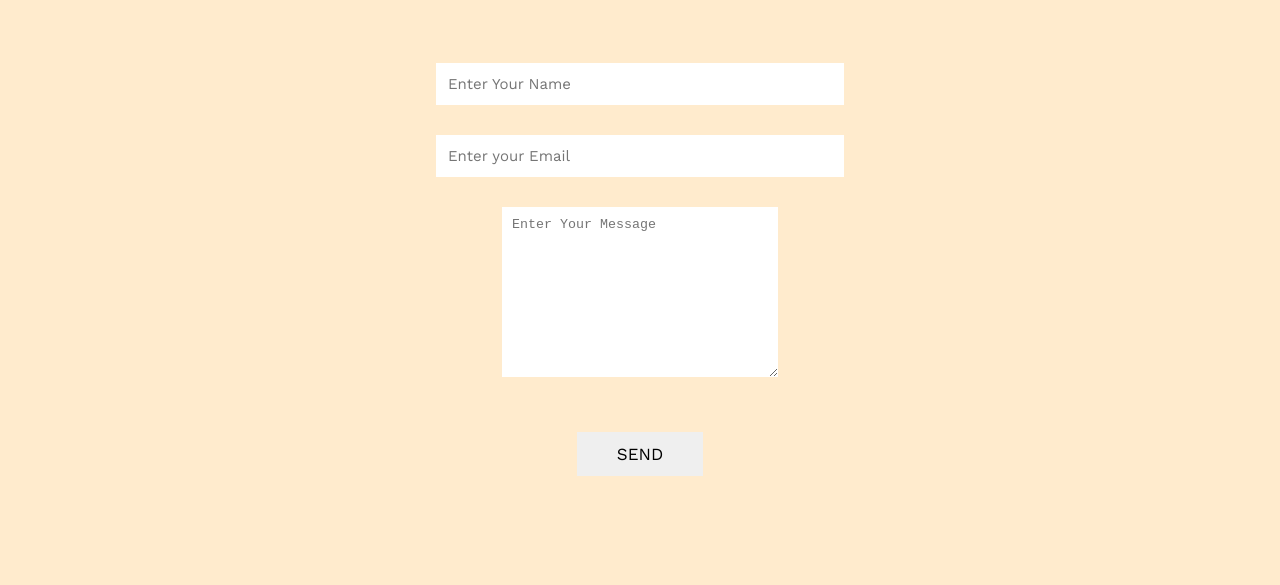
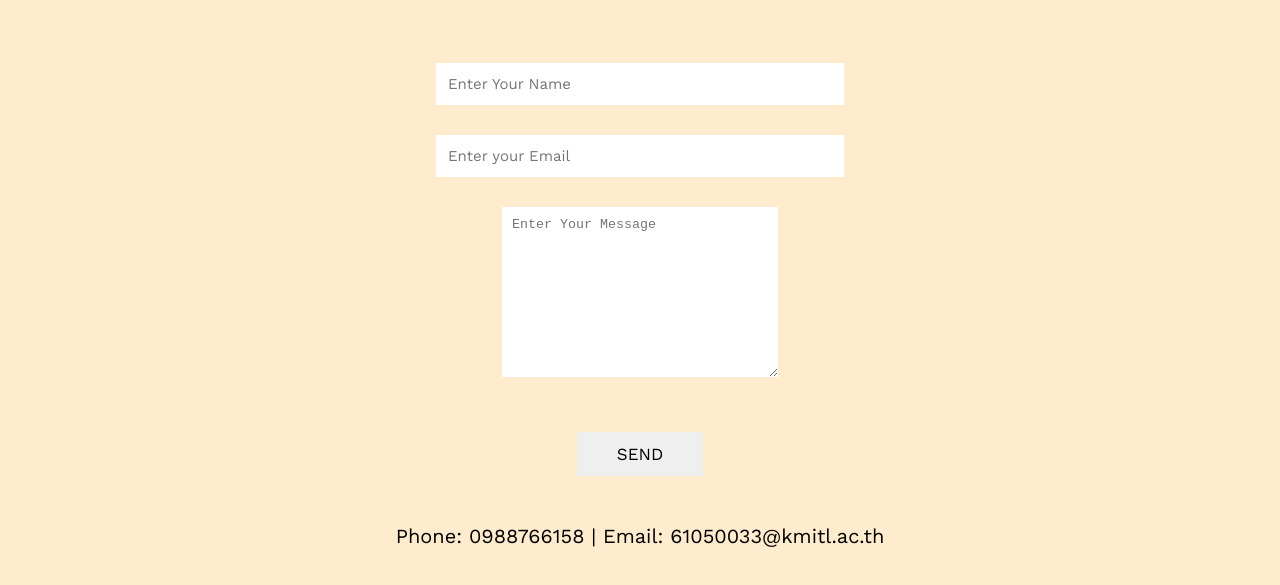
Before and after one commit to chawit033/Portfolio, a website built with Parcel: page contact.html in a window 1280 px wide. Shown: the part 291-876 px from the top of the page. Before the commit the page ends 800 px from the top, so only its background shows below. Built offline with nearby package versions, Linux system fonts and the light colour scheme.

Commit message:
add fix secondPage

```diff
--- a/contact.html
+++ b/contact.html
@@ -27,6 +27,7 @@
                 <a href="/success.html">
                 <button id="send">SEND</button>
                 </a>
+                <p>Phone: 0988766158 | Email: 61050033@kmitl.ac.th</p>
             </div>
         </div>
 
--- a/src/secondpage.scss
+++ b/src/secondpage.scss
@@ -116,3 +116,9 @@ section {
     cursor: pointer;
     box-shadow: 0 0 10px white;
 }
+
+.form p {
+    font-size:20px;
+    font-family: 'Work Sans', sans-serif;
+    margin-top: 3rem;
+}
```
